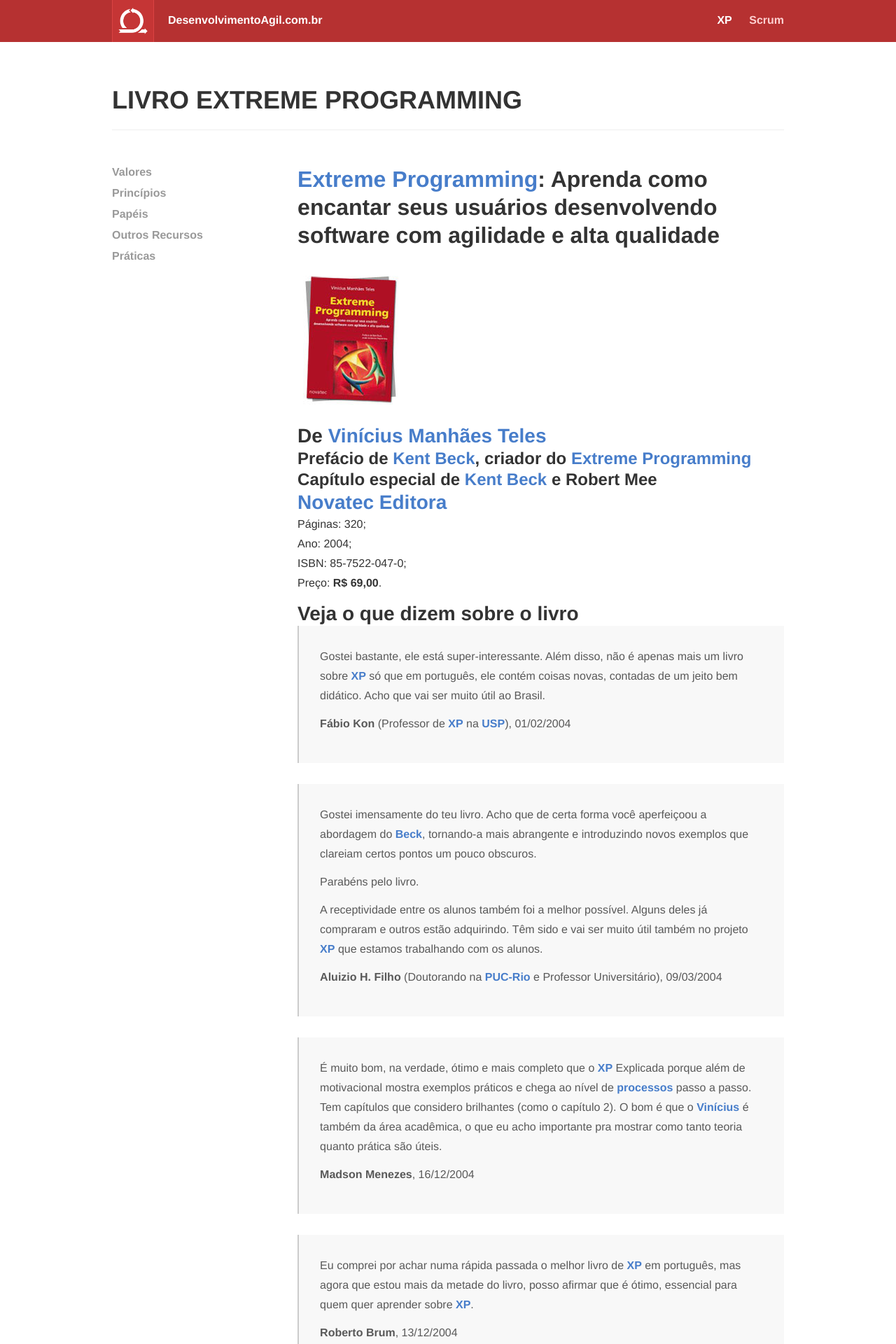
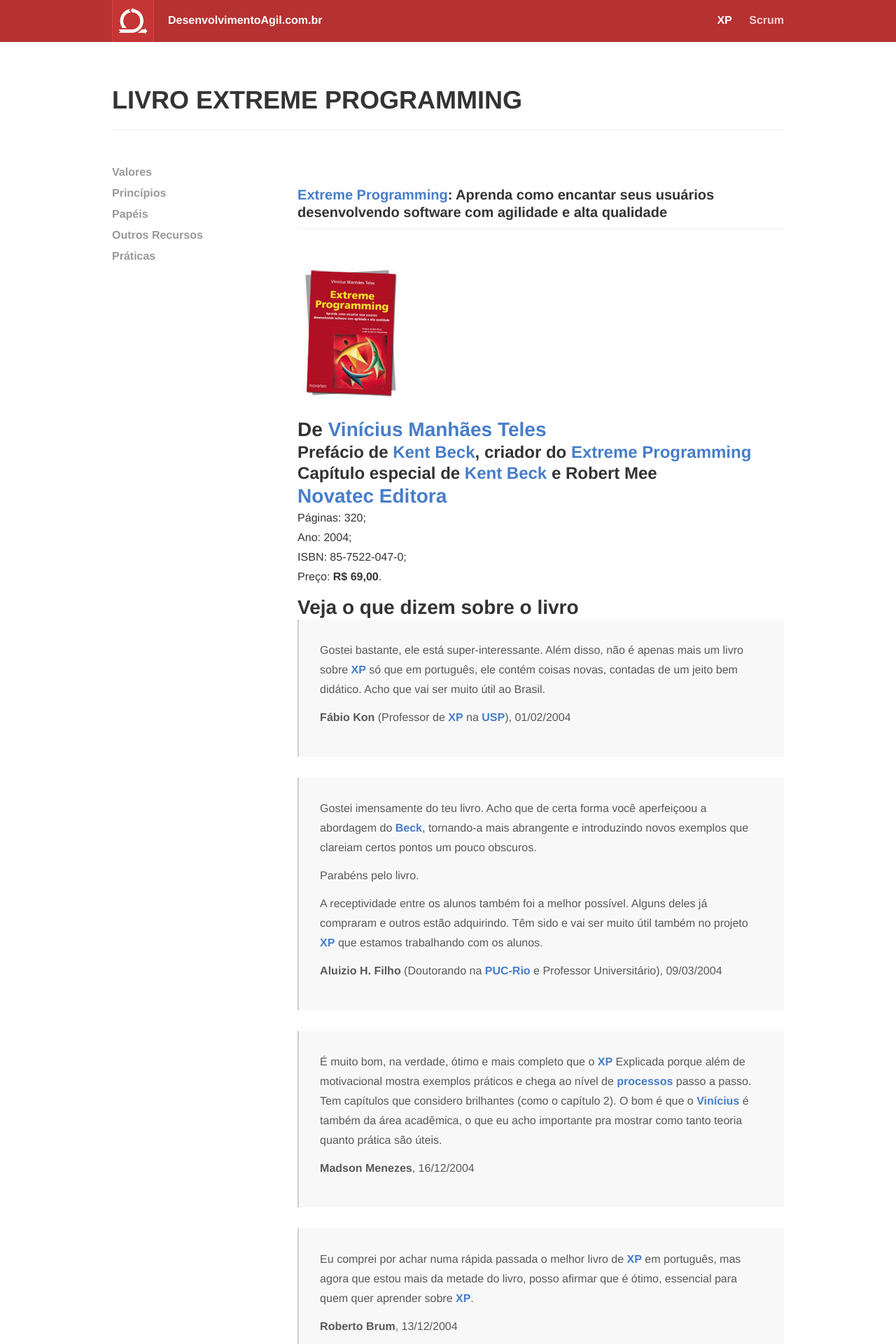
Before and after one commit to desenvolvimentoagilcombr/desenvolvimentoagilcombr.github.com, a Jekyll site: the page built from livroxp.html, in a window 1280 px wide. Shown: the top 1920 px of the page at 70% size. Built offline with Jekyll 4.4.1, drawn with Linux system fonts in a browser that asks for light colours; Markdown is read by kramdown in place of the engine named in the settings.

Commit message:
Styled content h2 and small adjust

```diff
--- a/_sass/internals/_content.scss
+++ b/_sass/internals/_content.scss
@@ -1,7 +1,15 @@
+
 #entry {
   @include span-columns(9 of 12);
-  padding: 0 0 60px 20px;
+  padding: 0 0 50px 20px;
   float: right;
+
+  h2 {
+    font-size: $font-medium2;
+    border-bottom: 1px solid #eee;
+    padding-bottom: 10px;
+    margin: $gutter 0 20px 0;
+  }
 
   p {
     line-height: 28px;
@@ -57,6 +65,10 @@ blockquote {
   padding: $gutter;
   margin: 0 0 $gutter 0;
 
+  h2 {
+    margin: 0 0 20px 0 !important;
+  }
+
   ul {
     margin-left: 18px;
   }
```
